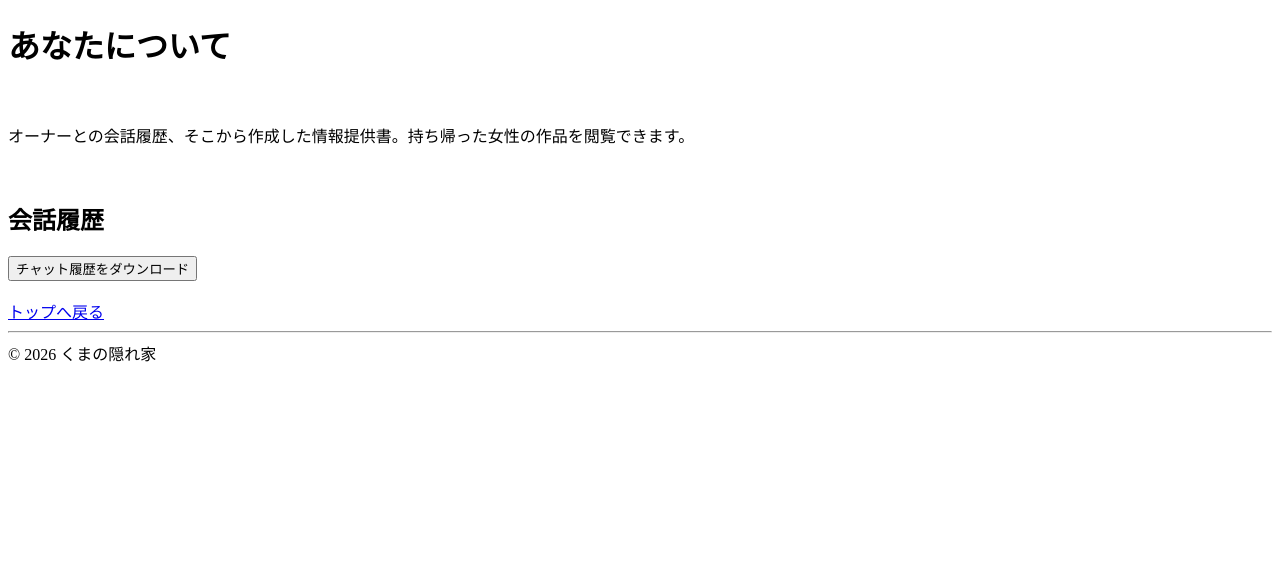
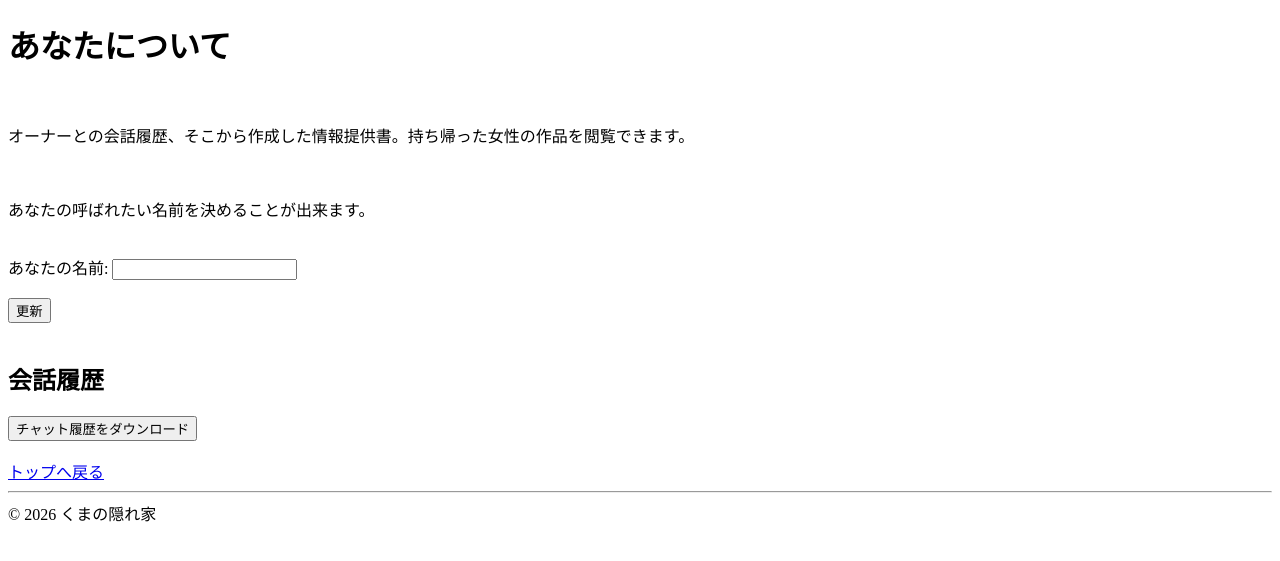
Before and after one commit to WakameK/aCafe, a Django app: page /profile/ in a window 1280 px wide. Shown: the part 113-674 px from the top of the page. Run offline with Django 5.2, Linux system fonts and the light colour scheme.

Commit message:
ユーザーの名前を登録する

```diff
--- a/aCafe/sosuke/urls.py
+++ b/aCafe/sosuke/urls.py
@@ -10,4 +10,5 @@ urlpatterns = [
     path('register/', views.register, name='register'),
     path('login/', views.login, name='login'),
     path('export-chat-log/', views.export_chat_log, name='export_chat_log'),
+    path('update_name/', views.update_name, name='update_name'),
 ]
--- a/aCafe/sosuke/views.py
+++ b/aCafe/sosuke/views.py
@@ -122,6 +122,32 @@ def login(request):
         response.set_cookie("anon_user_id", user.anon_id, max_age=60*60*24*365)
         return response
     return render(request, "login.html")
+
+# ========================================================================
+# 名前の更新処理
+# =======================================================================
+def update_name(request):
+    if request.method != "POST":
+        return JsonResponse({"error": "POST で送ってください"}, status=400)
+
+    anon_id = request.COOKIES.get("anon_user_id")
+    if not anon_id:
+        return JsonResponse({"error": "cookie がありません"}, status=400)
+
+    try:
+        user = Users.objects.get(anon_id=anon_id)
+    except Users.DoesNotExist:
+        return JsonResponse({"error": "ユーザーが存在しません"}, status=400)
+
+    new_name = request.POST.get("name")
+    if not new_name:
+        return JsonResponse({"error": "名前が空です"}, status=400)
+
+    user.name = new_name
+    user.save()
+
+    return JsonResponse({"status": "ok", "message": "名前を更新しました"})
+
 
 
 
--- a/aCafe/templates/js/profile.js
+++ b/aCafe/templates/js/profile.js
@@ -43,3 +43,9 @@ function downloadChatLog() {
             statusMsg.style.color = "red";
         });
 }
+
+
+function updateNickname() {
+    const nicknameInput = document.getElementById("nickname");
+    const newNickname = nicknameInput.value.trim();
+}
--- a/aCafe/templates/profile.html
+++ b/aCafe/templates/profile.html
@@ -11,6 +11,14 @@
 {% block content %}
     <h1>あなたについて</h1><br>
     <p>オーナーとの会話履歴、そこから作成した情報提供書。持ち帰った女性の作品を閲覧できます。</p><br>
+    <p>あなたの呼ばれたい名前を決めることが出来ます。</p><br>
+    <form method="post" action="{% url 'update_name' %}">
+        {% csrf_token %}
+        <label for="name">あなたの名前:</label>
+        <input type="text" id="name" name="name" value="{{ user_profile.name }}"><br><br>
+        <button type="submit" class="btn btn-primary">更新</button>
+    </form><br>
+
 
     <section>
         <h2>会話履歴</h2>
```
Also changed, not shown: aCafe/db.sqlite3.
